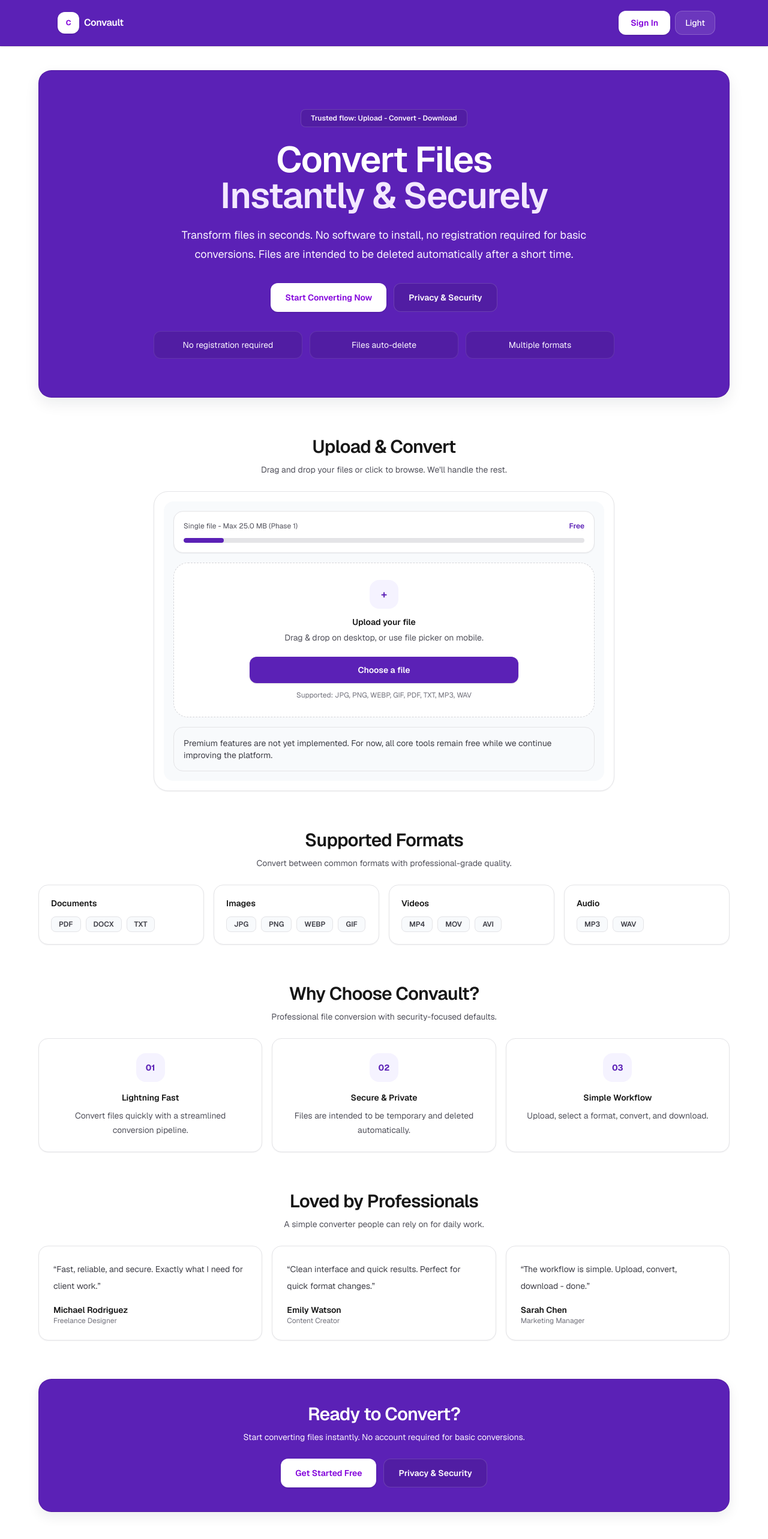
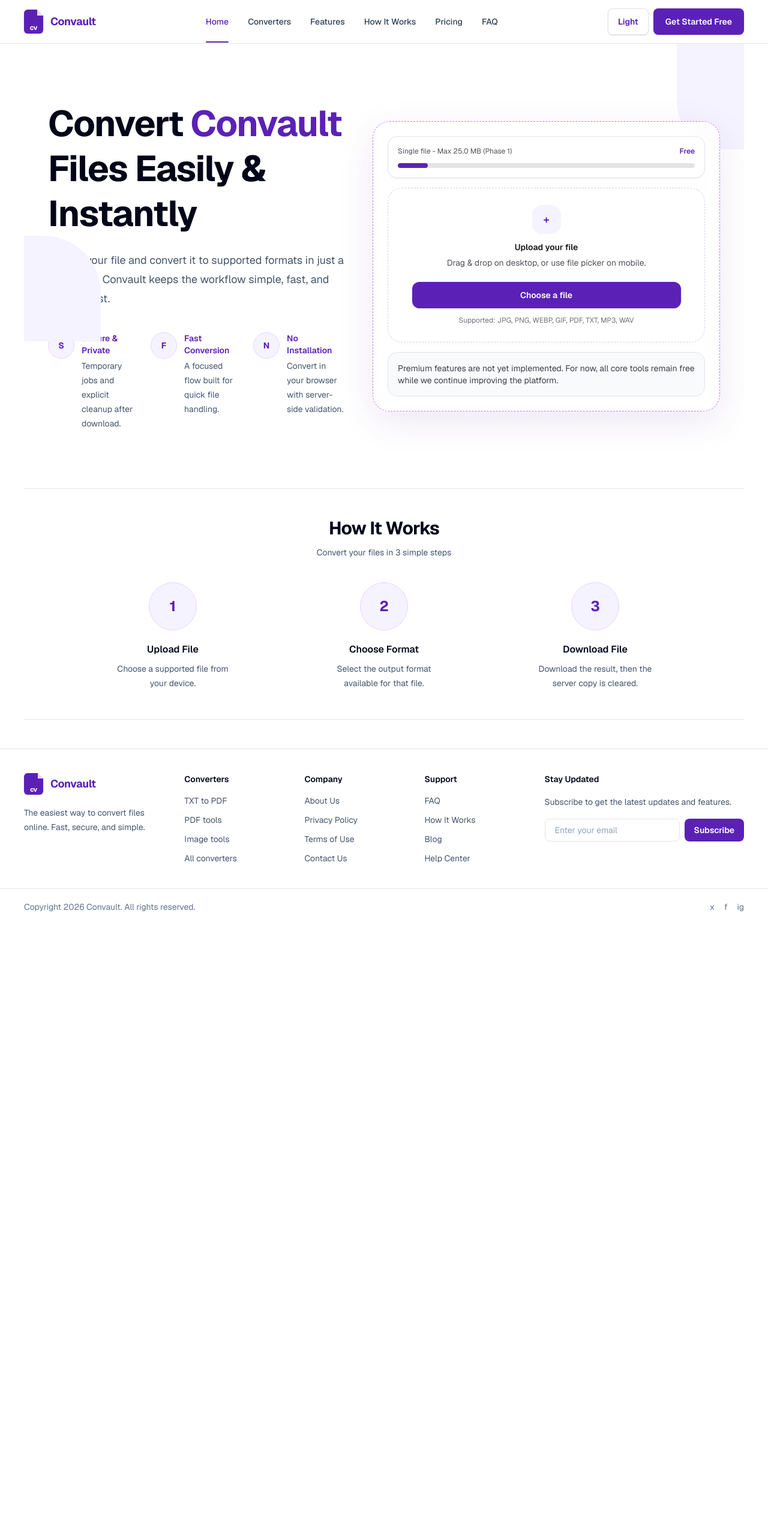
Before and after one commit to Zenthura-Inc/convault, a Next.js app: page / in a window 1280 px wide. Shown: the top 2566 px of the page at 60% size. After the commit the page ends 1542 px from the top, so only its background shows below. Built offline with nearby package versions, Linux system fonts and the light colour scheme.

Commit message:
style: align homepage witth new esign

```diff
--- a/src/app/layout.tsx
+++ b/src/app/layout.tsx
@@ -17,7 +17,7 @@
 });
 
 export const metadata: Metadata = {
-  title: "Convault — Fast File Converter",
+  title: "Convault - Fast File Converter",
   description: "A fast, simple, privacy-first file converter.",
 };
 
--- a/src/app/page.tsx
+++ b/src/app/page.tsx
@@ -1,220 +1,108 @@
 import { ConverterCard } from "@/components/converter-card";
-
-const formatGroups = [
-  { title: "Documents", formats: ["PDF", "DOCX", "TXT"] },
-  { title: "Images", formats: ["JPG", "PNG", "WEBP", "GIF"] },
-  { title: "Videos", formats: ["MP4", "MOV", "AVI"] },
-  { title: "Audio", formats: ["MP3", "WAV"] },
-];
 
 const benefits = [
   {
-    icon: "01",
-    title: "Lightning Fast",
-    description: "Convert files quickly with a streamlined conversion pipeline.",
+    icon: "S",
+    title: "Secure & Private",
+    description: "Temporary jobs and explicit cleanup after download.",
   },
   {
-    icon: "02",
-    title: "Secure & Private",
-    description: "Files are intended to be temporary and deleted automatically.",
+    icon: "F",
+    title: "Fast Conversion",
+    description: "A focused flow built for quick file handling.",
   },
   {
-    icon: "03",
-    title: "Simple Workflow",
-    description: "Upload, select a format, convert, and download.",
+    icon: "N",
+    title: "No Installation",
+    description: "Convert in your browser with server-side validation.",
   },
 ];
 
-const testimonials = [
+const steps = [
   {
-    quote: "Fast, reliable, and secure. Exactly what I need for client work.",
-    name: "Michael Rodriguez",
-    role: "Freelance Designer",
+    title: "Upload File",
+    description: "Choose a supported file from your device.",
   },
   {
-    quote: "Clean interface and quick results. Perfect for quick format changes.",
-    name: "Emily Watson",
-    role: "Content Creator",
+    title: "Choose Format",
+    description: "Select the output format available for that file.",
   },
   {
-    quote: "The workflow is simple. Upload, convert, download - done.",
-    name: "Sarah Chen",
-    role: "Marketing Manager",
+    title: "Download File",
+    description: "Download the result, then the server copy is cleared.",
   },
 ];
 
 export default function Home() {
   return (
-    <div className="space-y-14 sm:space-y-16">
-      <section className="overflow-hidden rounded-[1.35rem] border border-purple-950/25 bg-[var(--brand)] px-6 py-12 text-white shadow-[0_10px_24px_rgb(15_23_42/0.08)] sm:px-10 sm:py-16">
-        <div className="mx-auto max-w-3xl text-center">
-          <div className="mx-auto inline-flex items-center rounded-lg border border-white/15 bg-black/10 px-4 py-1.5 text-xs font-semibold text-purple-50">
-            Trusted flow: Upload - Convert - Download
+    <div className="relative -mx-4 -mt-8 overflow-hidden bg-[var(--background)] sm:-mx-6 sm:-mt-10">
+      <div className="pointer-events-none absolute -right-16 top-0 h-44 w-44 rounded-bl-[5rem] bg-[var(--brand-soft)] dark:opacity-60" />
+      <div className="pointer-events-none absolute -left-24 top-80 h-44 w-56 rounded-tr-[6rem] bg-[var(--brand-soft)] dark:opacity-50" />
+
+      <section className="mx-auto grid w-full max-w-7xl items-center gap-12 px-6 py-16 sm:px-10 lg:grid-cols-[0.92fr_1.08fr] lg:py-24">
+        <div>
+          <h1 className="max-w-xl text-4xl font-bold leading-tight tracking-tight text-slate-950 sm:text-5xl lg:text-6xl dark:text-white">
+            Convert{" "}
+            <span className="text-[var(--brand)]">Convault</span> Files
+            Easily & Instantly
+          </h1>
+          <p className="mt-6 max-w-xl text-base leading-8 text-slate-600 sm:text-lg dark:text-zinc-300">
+            Upload your file and convert it to supported formats in just a few
+            clicks. Convault keeps the workflow simple, fast, and privacy-first.
+          </p>
+
+          <div id="features" className="mt-10 grid max-w-2xl scroll-mt-28 gap-5 sm:grid-cols-3">
+            {benefits.map((benefit) => (
+              <div key={benefit.title} className="flex gap-3">
+                <div className="flex h-11 w-11 shrink-0 items-center justify-center rounded-full border border-purple-200 bg-[var(--brand-soft)] text-sm font-bold text-[var(--brand)] dark:border-purple-500/30">
+                  {benefit.icon}
                 </div>
-          <h1 className="mt-6 text-4xl font-semibold tracking-tight sm:text-6xl">
-            Convert Files
-            <span className="block text-purple-100">Instantly & Securely</span>
-          </h1>
-          <p className="mt-5 text-base leading-8 text-purple-50 sm:text-lg">
-            Transform files in seconds. No software to install, no registration
-            required for basic conversions. Files are intended to be deleted
-            automatically after a short time.
+                <div>
+                  <h2 className="text-sm font-semibold text-[var(--brand)]">
+                    {benefit.title}
+                  </h2>
+                  <p className="mt-1 text-sm leading-6 text-slate-600 dark:text-zinc-300">
+                    {benefit.description}
                   </p>
-          <div className="mt-8 flex flex-col items-center justify-center gap-3 sm:flex-row">
-            <a
-              href="#converter"
-              className="inline-flex h-12 w-full items-center justify-center rounded-xl bg-white px-6 text-sm font-semibold text-purple-700 shadow-sm transition hover:bg-purple-50 active:scale-[0.98] sm:w-auto"
-            >
-              Start Converting Now
-            </a>
-            <a
-              href="/privacy"
-              className="inline-flex h-12 w-full items-center justify-center rounded-xl border border-white/15 bg-black/10 px-6 text-sm font-semibold text-white transition hover:bg-black/15 active:scale-[0.98] sm:w-auto"
-            >
-              Privacy & Security
-            </a>
                 </div>
-          <div className="mt-8 grid gap-3 text-sm text-purple-50 sm:grid-cols-3">
-            {["No registration required", "Files auto-delete", "Multiple formats"].map(
-              (item) => (
-                <div
-                  key={item}
-                  className="rounded-xl border border-white/10 bg-black/10 px-4 py-3"
-                >
-                  {item}
               </div>
-              ),
-            )}
+            ))}
+          </div>
+        </div>
+
+        <div id="converter" className="scroll-mt-28">
+          <div className="rounded-[1.75rem] border border-dashed border-purple-400 bg-white/80 p-4 shadow-[0_18px_60px_rgb(88_28_135/0.10)] backdrop-blur-sm sm:p-6 dark:border-purple-500/50 dark:bg-zinc-900/80">
+            <div className="mx-auto max-w-2xl">
+              <ConverterCard />
+            </div>
           </div>
         </div>
       </section>
 
-      <section id="converter" className="scroll-mt-28 space-y-6">
-        <div className="text-center">
-          <h2 className="text-2xl font-semibold tracking-tight sm:text-3xl">
-            Upload & Convert
+      <section id="how-it-works" className="scroll-mt-28 border-y border-[var(--border-subtle)] bg-white/80 px-6 py-12 sm:px-10 dark:bg-zinc-950/70">
+        <div className="mx-auto max-w-5xl text-center">
+          <h2 className="text-2xl font-bold tracking-tight text-slate-950 sm:text-3xl dark:text-white">
+            How It Works
           </h2>
-          <p className="mt-2 text-sm leading-6 text-zinc-600 dark:text-zinc-300">
-            Drag and drop your files or click to browse. We&apos;ll handle the rest.
+          <p className="mt-3 text-sm text-slate-600 dark:text-zinc-300">
+            Convert your files in 3 simple steps
           </p>
+
+          <div className="mt-10 grid gap-8 md:grid-cols-3">
+            {steps.map((step, index) => (
+              <article key={step.title} className="relative text-center">
+                <div className="mx-auto flex h-20 w-20 items-center justify-center rounded-full border border-purple-200 bg-[var(--brand-soft)] text-2xl font-bold text-[var(--brand)] dark:border-purple-500/30">
+                  {index + 1}
                 </div>
-
-        <div className="mx-auto w-full max-w-3xl rounded-3xl border border-[var(--border-subtle)] bg-[var(--surface)] p-3 shadow-[var(--shadow-soft)] sm:p-4">
-          <div className="rounded-2xl bg-[var(--surface-muted)] p-3 sm:p-4">
-            <ConverterCard />
-          </div>
-        </div>
-      </section>
-
-      <section className="space-y-6">
-        <div className="text-center">
-          <h2 className="text-2xl font-semibold tracking-tight sm:text-3xl">
-            Supported Formats
-          </h2>
-          <p className="mt-2 text-sm leading-6 text-zinc-600 dark:text-zinc-300">
-            Convert between common formats with professional-grade quality.
-          </p>
-        </div>
-
-        <div className="grid gap-4 sm:grid-cols-2 lg:grid-cols-4">
-          {formatGroups.map((group) => (
-            <article
-              key={group.title}
-              className="rounded-2xl border border-[var(--border-subtle)] bg-[var(--surface)] p-5 shadow-[var(--shadow-soft)] transition hover:border-[var(--border-strong)]"
-            >
-              <p className="text-sm font-semibold">{group.title}</p>
-              <div className="mt-3 flex flex-wrap gap-2">
-                {group.formats.map((format) => (
-                  <span
-                    key={format}
-                    className="rounded-lg border border-[var(--border-subtle)] bg-[var(--surface-muted)] px-3 py-1 text-xs font-semibold text-zinc-700 dark:text-zinc-200"
-                  >
-                    {format}
-                  </span>
-                ))}
-              </div>
-            </article>
-          ))}
-        </div>
-      </section>
-
-      <section className="space-y-6">
-        <div className="text-center">
-          <h2 className="text-2xl font-semibold tracking-tight sm:text-3xl">
-            Why Choose Convault?
-          </h2>
-          <p className="mt-2 text-sm leading-6 text-zinc-600 dark:text-zinc-300">
-            Professional file conversion with security-focused defaults.
-          </p>
-        </div>
-
-        <div className="grid gap-4 md:grid-cols-3">
-          {benefits.map((benefit) => (
-            <article
-              key={benefit.title}
-              className="rounded-2xl border border-[var(--border-subtle)] bg-[var(--surface)] p-6 text-center shadow-[var(--shadow-soft)]"
-            >
-              <div className="mx-auto flex h-12 w-12 items-center justify-center rounded-2xl bg-[var(--brand-soft)] text-sm font-bold text-[var(--brand)]">
-                {benefit.icon}
-              </div>
-              <h3 className="mt-4 text-sm font-semibold">{benefit.title}</h3>
-              <p className="mt-2 text-sm leading-6 text-zinc-600 dark:text-zinc-300">
-                {benefit.description}
+                <h3 className="mt-5 text-base font-semibold text-slate-950 dark:text-white">
+                  {step.title}
+                </h3>
+                <p className="mx-auto mt-2 max-w-48 text-sm leading-6 text-slate-600 dark:text-zinc-300">
+                  {step.description}
                 </p>
               </article>
             ))}
           </div>
-      </section>
-
-      <section className="space-y-6">
-        <div className="text-center">
-          <h2 className="text-2xl font-semibold tracking-tight sm:text-3xl">
-            Loved by Professionals
-          </h2>
-          <p className="mt-2 text-sm leading-6 text-zinc-600 dark:text-zinc-300">
-            A simple converter people can rely on for daily work.
-          </p>
-        </div>
-
-        <div className="grid gap-4 md:grid-cols-3">
-          {testimonials.map((testimonial) => (
-            <article
-              key={testimonial.name}
-              className="rounded-2xl border border-[var(--border-subtle)] bg-[var(--surface)] p-6 shadow-[var(--shadow-soft)]"
-            >
-              <p className="text-sm leading-7 text-zinc-700 dark:text-zinc-200">
-                &ldquo;{testimonial.quote}&rdquo;
-              </p>
-              <p className="mt-4 text-sm font-semibold">{testimonial.name}</p>
-              <p className="text-xs text-zinc-500 dark:text-zinc-400">
-                {testimonial.role}
-              </p>
-            </article>
-          ))}
-        </div>
-      </section>
-
-      <section className="rounded-[1.35rem] border border-purple-950/25 bg-[var(--brand)] p-8 text-center text-white shadow-[0_8px_20px_rgb(15_23_42/0.08)] sm:p-10">
-        <h2 className="text-2xl font-semibold tracking-tight sm:text-3xl">
-          Ready to Convert?
-        </h2>
-        <p className="mx-auto mt-2 max-w-2xl text-sm leading-6 text-purple-50">
-          Start converting files instantly. No account required for basic
-          conversions.
-        </p>
-        <div className="mt-6 flex flex-col items-center justify-center gap-3 sm:flex-row">
-          <a
-            href="#converter"
-            className="inline-flex h-12 w-full items-center justify-center rounded-xl bg-white px-6 text-sm font-semibold text-purple-700 shadow-sm transition hover:bg-purple-50 active:scale-[0.98] sm:w-auto"
-          >
-            Get Started Free
-          </a>
-          <a
-            href="/privacy"
-            className="inline-flex h-12 w-full items-center justify-center rounded-xl border border-white/15 bg-black/10 px-6 text-sm font-semibold text-white transition hover:bg-black/15 active:scale-[0.98] sm:w-auto"
-          >
-            Privacy & Security
-          </a>
         </div>
       </section>
     </div>
--- a/src/components/site-footer.tsx
+++ b/src/components/site-footer.tsx
@@ -1,17 +1,90 @@
 import Link from "next/link";
+
+const footerGroups = [
+  {
+    title: "Converters",
+    links: ["TXT to PDF", "PDF tools", "Image tools", "All converters"],
+  },
+  {
+    title: "Company",
+    links: ["About Us", "Privacy Policy", "Terms of Use", "Contact Us"],
+  },
+  {
+    title: "Support",
+    links: ["FAQ", "How It Works", "Blog", "Help Center"],
+  },
+];
 
 export function SiteFooter() {
   return (
-    <footer className="bg-purple-950 text-purple-100">
-      <div className="mx-auto flex w-full max-w-6xl flex-col gap-3 px-4 py-8 text-sm sm:flex-row sm:items-center sm:justify-between sm:px-6">
-        <p>Copyright {new Date().getFullYear()} Convault. All rights reserved.</p>
-        <div className="flex flex-wrap items-center gap-4">
-          <Link href="/privacy" className="transition hover:text-white">
-            Privacy
+    <footer className="border-t border-[var(--border-subtle)] bg-white dark:bg-zinc-950">
+      <div className="mx-auto grid w-full max-w-7xl gap-8 px-6 py-10 sm:px-10 md:grid-cols-[1.4fr_1fr_1fr_1fr_1.6fr]">
+        <div>
+          <Link
+            href="/"
+            className="inline-flex items-center gap-3 text-lg font-bold tracking-tight text-[var(--brand)]"
+          >
+            <span className="relative flex h-9 w-8 items-end justify-center rounded-md bg-[var(--brand)] pb-1 text-[0.52rem] font-black leading-none text-white shadow-sm">
+              CV
+              <span className="absolute right-0 top-0 h-0 w-0 border-l-[9px] border-t-[9px] border-l-purple-200 border-t-white dark:border-l-purple-300 dark:border-t-zinc-950" />
+            </span>
+            <span>Convault</span>
           </Link>
-          <Link href="/pricing" className="transition hover:text-white">
-            Pricing
-          </Link>
+          <p className="mt-4 max-w-64 text-sm leading-6 text-slate-600 dark:text-zinc-300">
+            The easiest way to convert files online. Fast, secure, and simple.
+          </p>
+        </div>
+
+        {footerGroups.map((group) => (
+          <div key={group.title}>
+            <h2 className="text-sm font-semibold text-slate-950 dark:text-white">
+              {group.title}
+            </h2>
+            <div className="mt-4 space-y-3">
+              {group.links.map((link) => (
+                <Link
+                  key={link}
+                  href={link === "Privacy Policy" ? "/privacy" : "/#converter"}
+                  className="block text-sm text-slate-600 transition hover:text-[var(--brand)] dark:text-zinc-300"
+                >
+                  {link}
+                </Link>
+              ))}
+            </div>
+          </div>
+        ))}
+
+        <div>
+          <h2 className="text-sm font-semibold text-slate-950 dark:text-white">
+            Stay Updated
+          </h2>
+          <p className="mt-4 text-sm leading-6 text-slate-600 dark:text-zinc-300">
+            Subscribe to get the latest updates and features.
+          </p>
+          <form className="mt-4 flex gap-2" action="#">
+            <input
+              type="email"
+              placeholder="Enter your email"
+              className="min-w-0 flex-1 rounded-lg border border-[var(--border-subtle)] bg-[var(--surface)] px-4 py-2 text-sm outline-none transition placeholder:text-slate-400 focus:border-[var(--brand)] focus:ring-2 focus:ring-purple-500/20"
+            />
+            <button
+              type="submit"
+              className="rounded-lg bg-[var(--brand)] px-4 py-2 text-sm font-semibold text-white transition hover:bg-[var(--brand-hover)]"
+            >
+              Subscribe
+            </button>
+          </form>
+        </div>
+      </div>
+
+      <div className="border-t border-[var(--border-subtle)]">
+        <div className="mx-auto flex w-full max-w-7xl flex-col gap-3 px-6 py-5 text-sm text-slate-500 sm:flex-row sm:items-center sm:justify-between sm:px-10 dark:text-zinc-400">
+          <p>Copyright {new Date().getFullYear()} Convault. All rights reserved.</p>
+          <div className="flex gap-4">
+            <span aria-hidden="true">x</span>
+            <span aria-hidden="true">f</span>
+            <span aria-hidden="true">ig</span>
+          </div>
         </div>
       </div>
     </footer>
--- a/src/components/site-header.tsx
+++ b/src/components/site-header.tsx
@@ -2,42 +2,52 @@
 
 import { ThemeToggle } from "@/components/theme-toggle";
 
+const navItems = [
+  { label: "Home", href: "/" },
+  { label: "Converters", href: "/#converter" },
+  { label: "Features", href: "/#features" },
+  { label: "How It Works", href: "/#how-it-works" },
+  { label: "Pricing", href: "/pricing" },
+  { label: "FAQ", href: "/privacy" },
+];
+
 export function SiteHeader() {
   return (
-    <header className="sticky top-0 z-30 w-full border-b border-purple-950/20 bg-[var(--brand)] text-white shadow-sm">
-      <div className="mx-auto w-full max-w-6xl px-4 py-3 sm:px-6">
-        <div className="flex items-center justify-between gap-3">
-          <div className="flex items-center gap-3">
+    <header className="sticky top-0 z-30 w-full border-b border-[var(--border-subtle)] bg-white/95 backdrop-blur dark:bg-zinc-950/95">
+      <div className="mx-auto flex h-18 w-full max-w-7xl items-center justify-between gap-4 px-6 sm:px-10">
+        <Link
+          href="/"
+          className="inline-flex items-center gap-3 rounded-xl py-2 text-lg font-bold tracking-tight text-[var(--brand)]"
+          aria-label="Convault home"
+        >
+          <span className="relative flex h-10 w-8 items-end justify-center rounded-md bg-[var(--brand)] pb-1 text-[0.55rem] font-black leading-none text-white shadow-sm">
+            CV
+            <span className="absolute right-0 top-0 h-0 w-0 border-l-[10px] border-t-[10px] border-l-purple-200 border-t-white dark:border-l-purple-300 dark:border-t-zinc-950" />
+          </span>
+          <span>Convault</span>
+        </Link>
+
+        <nav className="hidden items-center gap-8 text-sm font-medium text-slate-700 lg:flex dark:text-zinc-200">
+          {navItems.map((item) => (
             <Link
-              href="/"
-              className="inline-flex items-center gap-2 rounded-xl px-2 py-2 text-sm font-semibold tracking-tight transition hover:bg-white/10"
+              key={item.label}
+              href={item.href}
+              className="relative py-6 transition hover:text-[var(--brand)] first:text-[var(--brand)] first:after:absolute first:after:inset-x-0 first:after:-bottom-px first:after:h-0.5 first:after:rounded-full first:after:bg-[var(--brand)]"
             >
-              <span className="inline-flex h-9 w-9 items-center justify-center rounded-xl bg-white text-xs font-bold text-purple-700 shadow-sm">
-                C
-              </span>
-              <span className="hidden sm:block text-base">Convault</span>
+              {item.label}
             </Link>
-          </div>
+          ))}
+        </nav>
 
-          <div className="flex items-center gap-2">
-            <Link
-              href="/dashboard"
-              className="hidden h-10 items-center justify-center rounded-xl bg-white px-5 text-sm font-semibold text-purple-700 shadow-sm transition hover:bg-purple-50 active:scale-[0.98] sm:inline-flex"
-            >
-              Sign In
-            </Link>
-            <ThemeToggle />
-          </div>
+        <div className="flex items-center gap-2">
+          <ThemeToggle />
+          <Link
+            href="/#converter"
+            className="hidden h-11 items-center justify-center rounded-lg bg-[var(--brand)] px-5 text-sm font-semibold text-white shadow-sm transition hover:bg-[var(--brand-hover)] active:scale-[0.98] sm:inline-flex"
+          >
+            Get Started Free
+          </Link>
         </div>
-
-        <nav className="mt-3 flex items-center gap-2 sm:hidden">
-          <Link
-            href="/dashboard"
-            className="inline-flex h-10 w-full flex-1 items-center justify-center rounded-xl bg-white px-4 text-sm font-semibold text-purple-700 shadow-sm transition active:scale-[0.98]"
-          >
-            Sign In
-          </Link>
-        </nav>
       </div>
     </header>
   );
--- a/src/components/theme-toggle.tsx
+++ b/src/components/theme-toggle.tsx
@@ -16,7 +16,7 @@
   return (
     <button
       type="button"
-      className="inline-flex h-10 items-center justify-center rounded-xl border border-white/20 bg-white/10 px-4 text-sm font-medium text-white transition hover:bg-white/15 active:scale-[0.98]"
+      className="inline-flex h-11 items-center justify-center rounded-lg border border-[var(--border-subtle)] bg-[var(--surface)] px-4 text-sm font-semibold text-[var(--brand)] shadow-sm transition hover:bg-[var(--brand-soft)] active:scale-[0.98]"
       aria-label={isDark ? "Switch to light mode" : "Switch to dark mode"}
       aria-pressed={isDark}
       onClick={() => {
```
Lines whose indentation alone changed are shown as unchanged.
